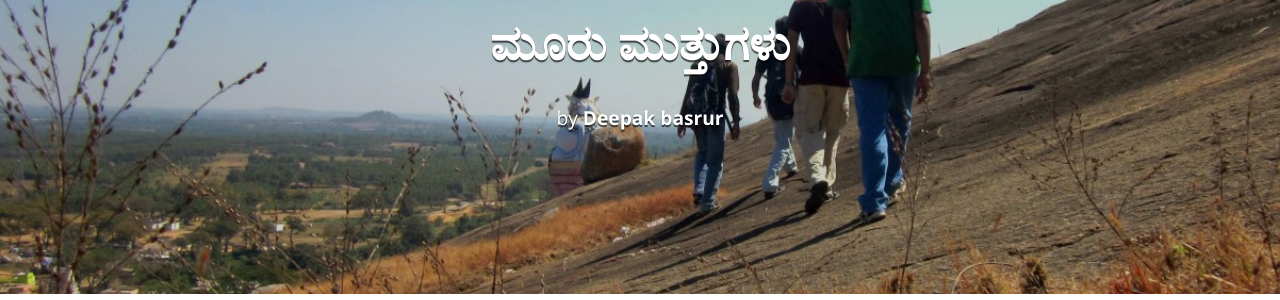
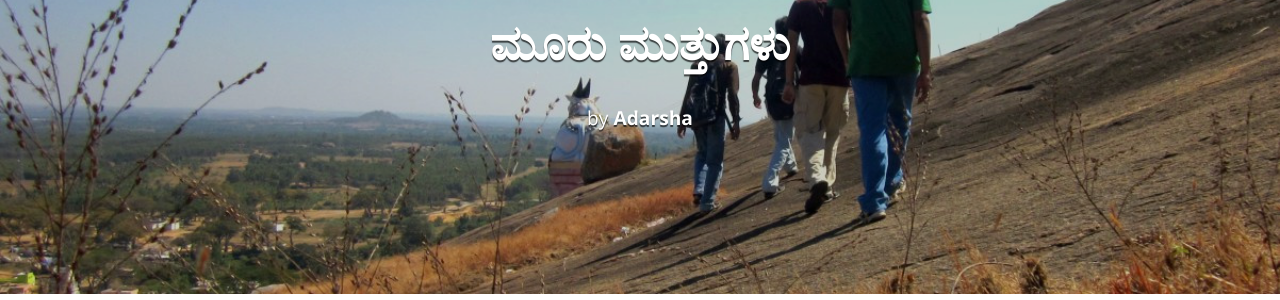
Before and after one commit to bencentra/centrarium, a Jekyll site: the page built from _posts/2016-02-29-mooru-muttugalu.markdown, in a window 1280 px wide. Shown: the part 209-509 px from the top of the page. Built offline with Jekyll 4.4.1, drawn with Linux system fonts in a browser that asks for light colours; nearby versions of some CDN libraries; comment, search, counter and statistics services are not loaded; a style sheet for code colours, icons or effects is not loaded.

Commit message:
Update 2016-02-29-mooru-muttugalu.markdown

```diff
--- a/_posts/2016-02-29-mooru-muttugalu.markdown
+++ b/_posts/2016-02-29-mooru-muttugalu.markdown
@@ -3,7 +3,7 @@
 layout: post
 title:  "ಮೂರು ಮುತ್ತುಗಳು"
 date:   2016-02-29
-author: Deepak basrur
+author: Adarsha
 categories: Acchakannada
 tags:	Kannada Acchakannada Poem kavana life manassu
 cover:  "assets/mooru-muttugalu.jpg"
```
